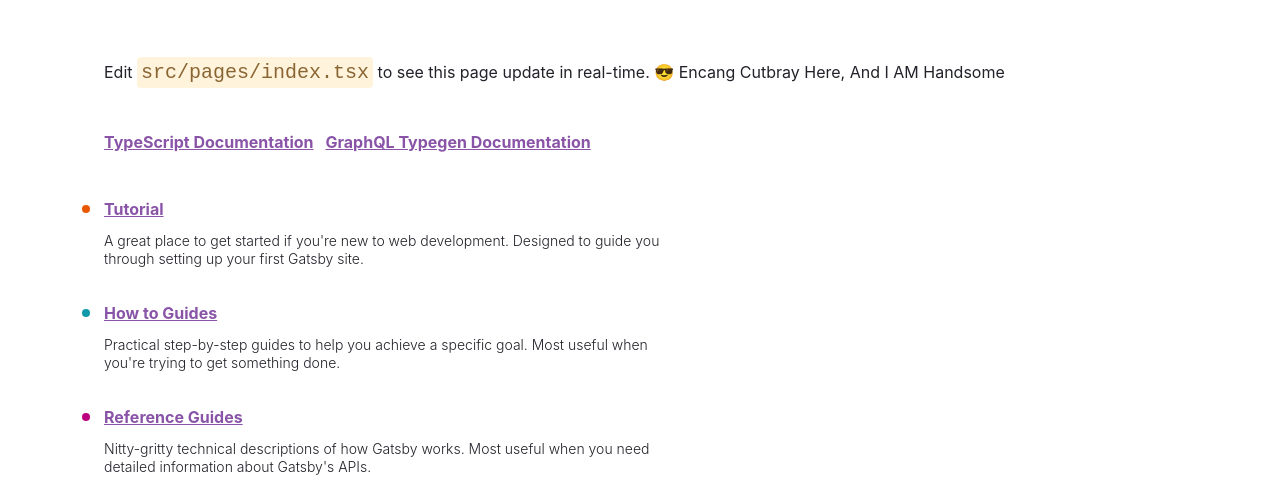
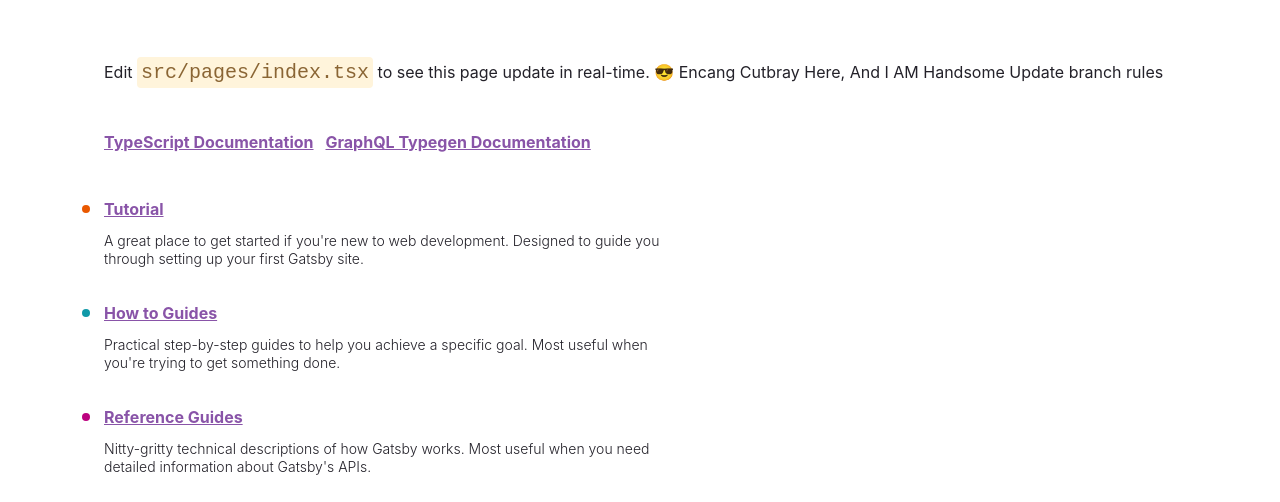
Before and after one commit to achtarudin/CI-CD-Gatsby, a Gatsby site: page / in a window 1280 px wide. Shown: the part 224-726 px from the top of the page. Built offline with nearby package versions, Linux system fonts and the light colour scheme; Gatsby itself is replaced by a stand-in of ours.

Commit message:
manage branch rules

```diff
--- a/src/pages/index.tsx
+++ b/src/pages/index.tsx
@@ -150,7 +150,7 @@ const IndexPage = () => {
       </h1>
       <p style={paragraphStyles}>
         Edit <code style={codeStyles}>src/pages/index.tsx</code> to see this
-        page update in real-time. 😎 Encang Cutbray Here, And I AM Handsome
+        page update in real-time. 😎 Encang Cutbray Here, And I AM Handsome Update branch rules
       </p>
       <ul style={doclistStyles}>
         {docLinks.map((doc) => (
```
